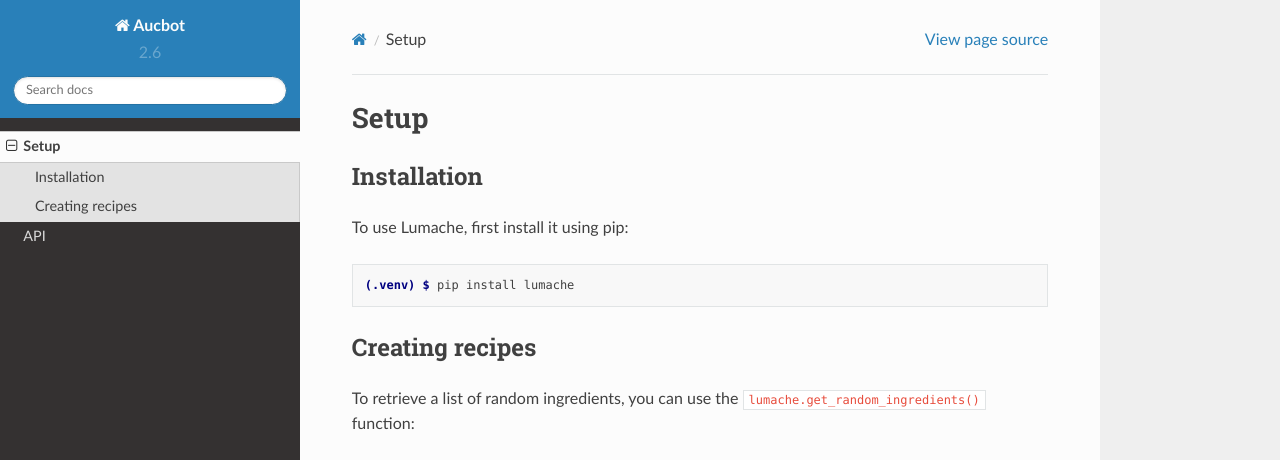
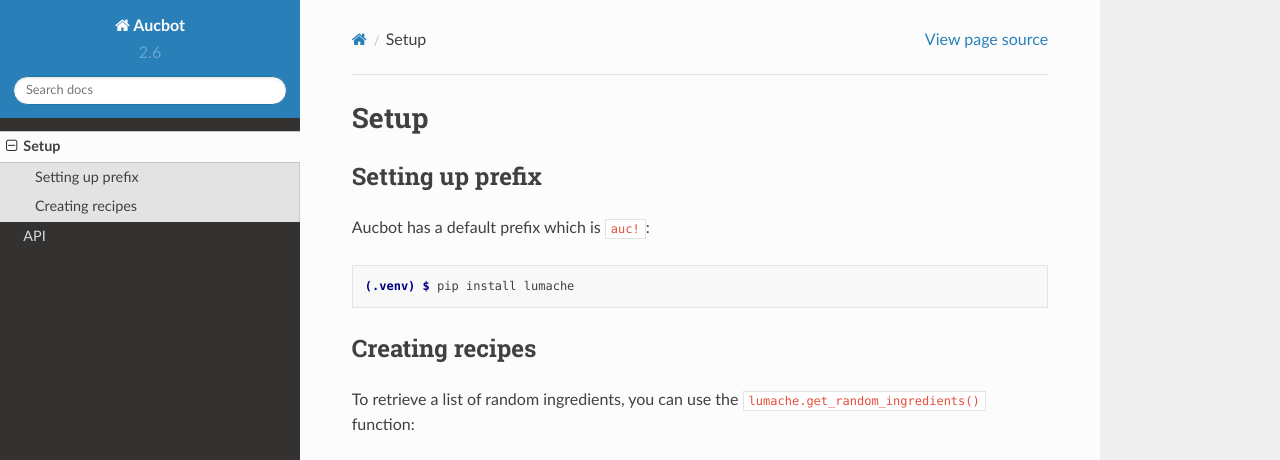
Before and after one commit to KhawerAbbas7/AucbotDocs, a Sphinx documentation site: the page built from docs/source/usage.rst, in a window 1280 px wide and 1096 px high. Shown: the top 460 px of the window. Built offline with Sphinx 7.4.7 and the Read the Docs theme 2.0.0, drawn with Linux system fonts in a browser that asks for light colours; grey boxes are pictures that could not be loaded.

Commit message:
Update usage.rst

```diff
--- a/docs/source/usage.rst
+++ b/docs/source/usage.rst
@@ -1,12 +1,12 @@
 Setup
 =====
 
-.. _installation:
+.. _Setting up the bot:
 
-Installation
-------------
+Setting up prefix
+------------------
 
-To use Lumache, first install it using pip:
+Aucbot has a default prefix which is ``auc!``:
 
 .. code-block:: console
 
```
